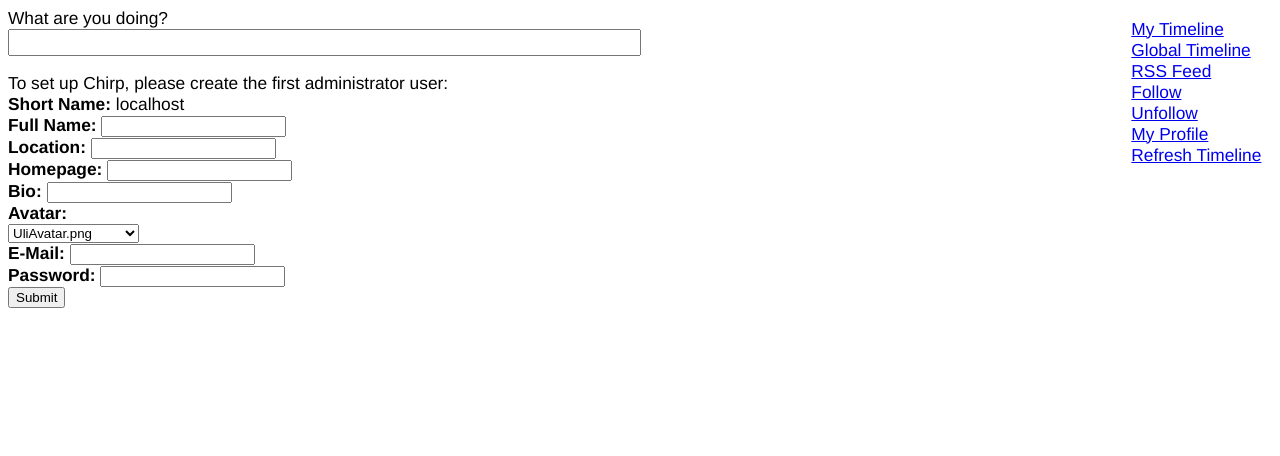
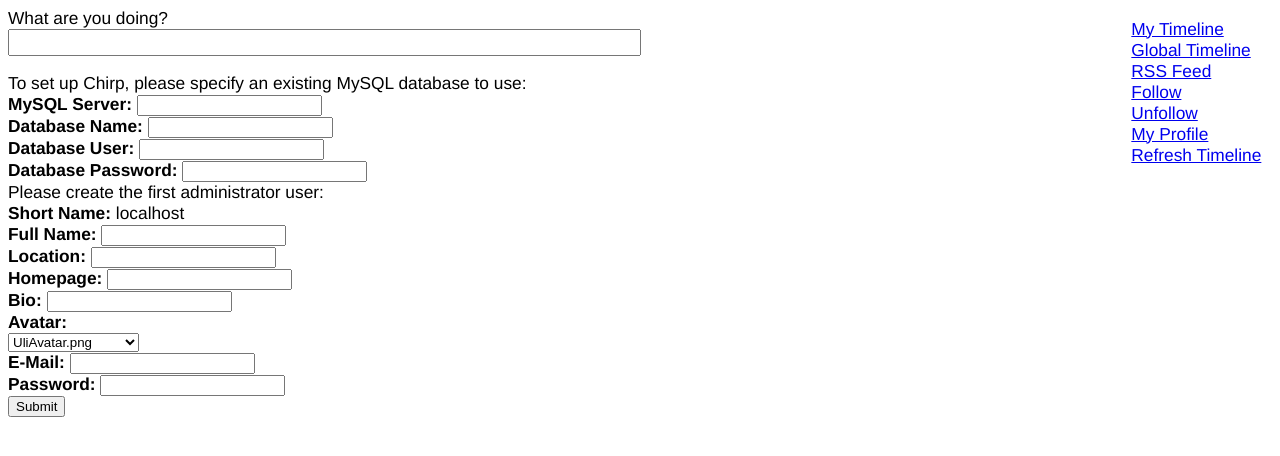
Before and after one commit to uliwitness/chirp, a PHP site: page /index.php in a window 1280 px wide. Shown: the top 456 px of the page. Run offline with PHP 8.4, Linux system fonts and the light colour scheme; data that the repository does not hold is empty.

Commit message:
We now ask for the Database login at install time, too.
No more manually editing Chirp's settings.ini!

```diff
--- a/action_install.inc.php
+++ b/action_install.inc.php
@@ -1,16 +1,27 @@
 <?php
-		$result = mysql_query( "SELECT id FROM users" );
-		if( mysql_errno() == 0 )	// Already have a users table?
+		global $gSettings;
+
+		if( strcmp($gSettings['dbserver'],"mysql.example.com") != 0 )
 		{
-			if( mysql_num_rows( $result ) != 0 )	// And there are users in it?
-				return;	// Don't allow installation!
+			$result = mysql_query( "SELECT id FROM users" );
+			if( mysql_errno() == 0 )	// Already have a users table?
+			{
+				if( mysql_num_rows( $result ) != 0 )	// And there are users in it?
+					return;	// Don't allow installation!
+			}
 		}
 
 		$gPageTitle = "Install";
 
-		$str = '<form action="index.php" method="POST">
+		$str = '
+		<form action="index.php" method="POST">
 		<input type="hidden" name="action" value="finish_install" />
-		To set up Chirp, please create the first administrator user:<br />
+		To set up Chirp, please specify an existing MySQL database to use:<br/>
+		<b>MySQL Server:</b> <input type="text" name="mysqlserver" /><br />
+		<b>Database Name:</b> <input type="text" name="mysqldatabase" /><br />
+		<b>Database User:</b> <input type="text" name="mysqluser" /><br />
+		<b>Database Password:</b> <input type="password" name="mysqlpassword" /><br />';
+		$str .= 'Please create the first administrator user:<br />
 		<b>Short Name:</b> '.htmlentities($_SERVER['HTTP_HOST']).'<input type="hidden" name="shortname" value="'.$_SERVER['HTTP_HOST'].'" /><br />
 		<b>Full Name:</b> <input type="text" name="fullname" /><br />
 		<b>Location:</b> <input type="text" name="location" /><br />
--- a/database.inc.php
+++ b/database.inc.php
@@ -1,23 +1,37 @@
 <?php
-	function open_database()
+	function load_settings()
 	{
-		$settings = array();
+		global $gSettings;
+
+		$gSettings = array();
 		$ini_lines = file("settings.ini");
 		for( $x = 0; $x < sizeof($ini_lines); $x++ )
 		{
 			$parts = explode( "=", $ini_lines[$x], 2 );
-			$settings[$parts[0]] = trim($parts[1]);
+			$gSettings[$parts[0]] = trim($parts[1]);
 		}
-		if( !isset($settings['dbserver']) || !isset($settings['dbuser'])
-			|| !isset($settings['dbpassword']) || !isset($settings['dbname']) )
+		if( !isset($gSettings['dbserver']) || !isset($gSettings['dbuser'])
+			|| !isset($gSettings['dbpassword']) || !isset($gSettings['dbname']) )
 		{
 			echo "<b>Setup error. No/invalid ini file.</b>";
 			return false;
 		}
+		if( strcmp($gSettings['dbserver'], "mysql.example.com") == 0 )	// Still have dummy info in .ini file?
+			return false;
 
-		mysql_connect( $settings['dbserver'], $settings['dbuser'], $settings['dbpassword'] );
+		return true;
+	}
 
-		mysql_select_db( $settings['dbname'] );
+	function open_database()
+	{
+		global $gSettings;
+
+		if( !load_settings() )
+			return false;
+
+		mysql_connect( $gSettings['dbserver'], $gSettings['dbuser'], $gSettings['dbpassword'] );
+
+		mysql_select_db( $gSettings['dbname'] );
 
 		mysql_set_charset("utf8");
 
--- a/index.php
+++ b/index.php
@@ -6,8 +6,7 @@
 
 	date_default_timezone_set( "GMT" );
 
-	if( !open_database() )
-		return;
+	$haveDatabase = open_database();
 
 	// Determine what format to output in:
 	if( !isset($_REQUEST['format']) )
@@ -30,11 +29,16 @@
 	// Have we been set up yet?
 	if( strcmp($action,"install") != 0 && strcmp($action,"finish_install") != 0 )
 	{
-		$result = mysql_query( "SELECT id FROM users" );
-		if( mysql_errno() != 0 )	// Don't have a users table?	// +++ What if DB server is down? Wouldn't want to install again!
-			$action = 'install';
-		else if( mysql_num_rows( $result ) == 0 )	// Or there are no users in it?
-			$action = 'install';
+		if( $haveDatabase )
+		{
+			$result = mysql_query( "SELECT id FROM users" );
+			if( mysql_errno() != 0 )	// Don't have a users table?	// +++ What if DB server is down? Wouldn't want to install again!
+				$action = 'install';
+			else if( mysql_num_rows( $result ) == 0 )	// Or there are no users in it?
+				$action = 'install';
+		}
+		else
+			$action = "install";
 	}
 
 	require("format_$format.inc.php");
```
Also changed, not shown: action_finish_install.inc.php (+23 -5 lines), chirp_install.php (+5 -9 lines).
